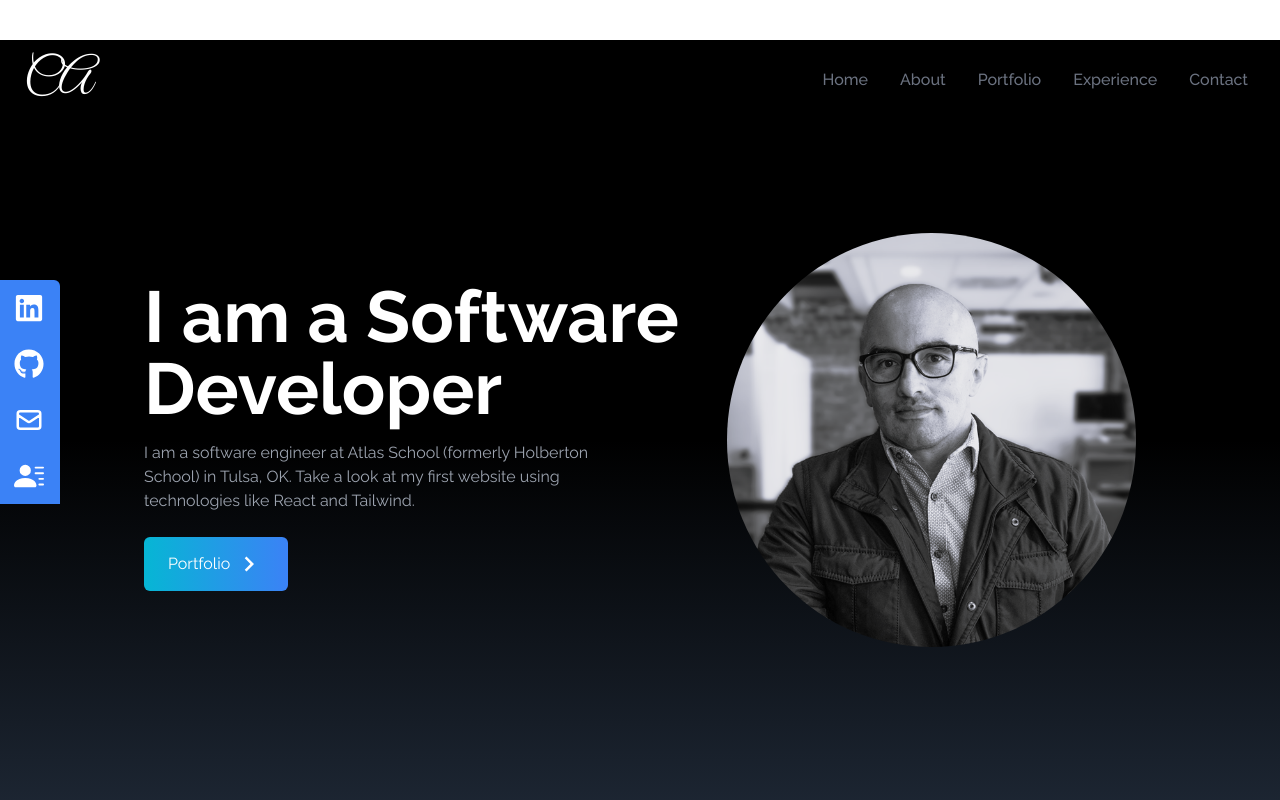
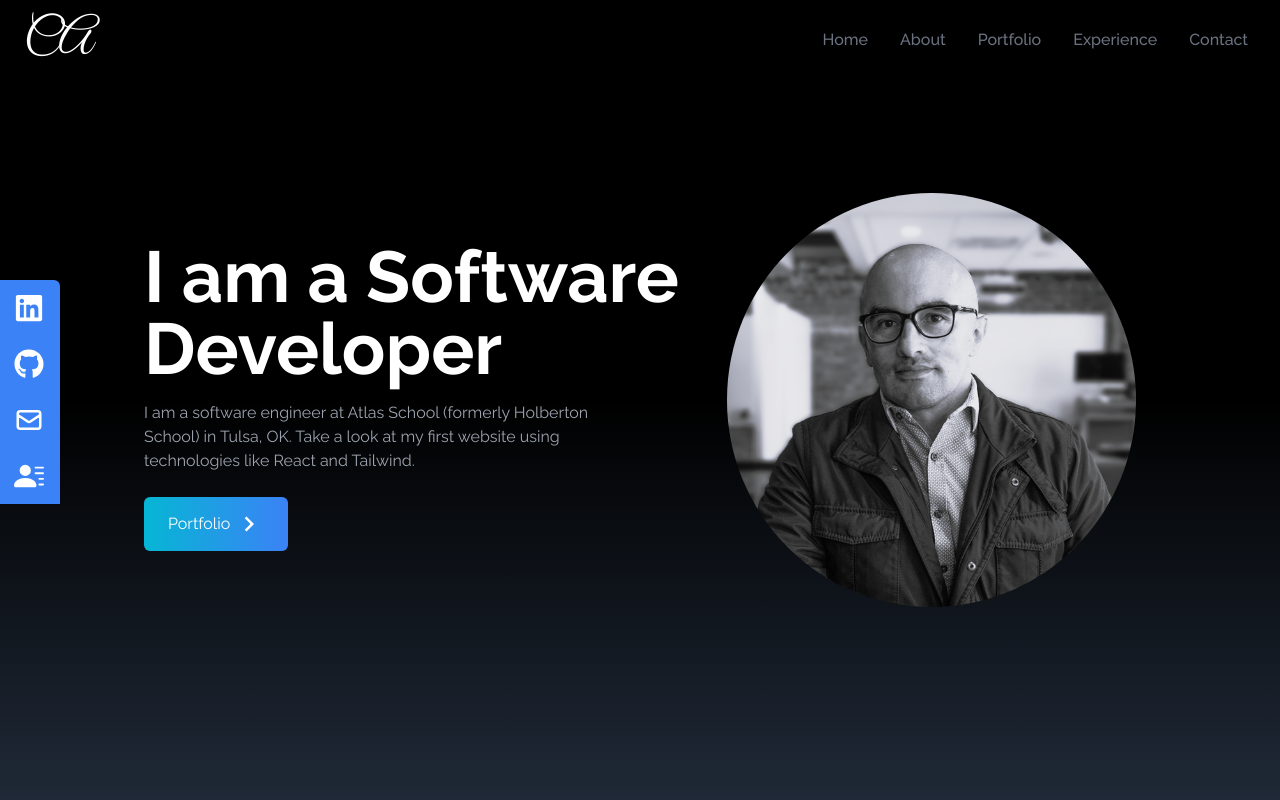
Before and after one commit to carlalap/atlas_personal_web, a React (Create React App) app: page / in a window 1280 px wide. Shown: the top 800 px of the page. Built offline with nearby package versions, Linux system fonts and the light colour scheme.

Commit message:
class image updated

```diff
--- a/src/components/Home.jsx
+++ b/src/components/Home.jsx
@@ -8,10 +8,10 @@ const Home = () => {
     return (
         // Home section with a gradient background
         <div name="home" className="h-screen w-full bg-gradient-to-b
-        from-black via-black to-gray-800 mt-10"
+        from-black via-black to-gray-800"
         >
             {/* Container for centering content */}
-            <div className="mt-10 max-w-screen-lg mx-auto flex flex-col
+            <div className="max-w-screen-lg mx-auto flex flex-col
             items-center justify-center h-full px-4 md:flex-row">
                 {/* Left column with text content */}
                 <div className="flex flex-col justify-center h-full">
```
